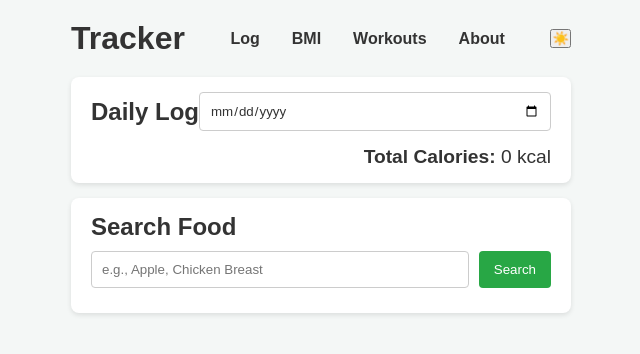
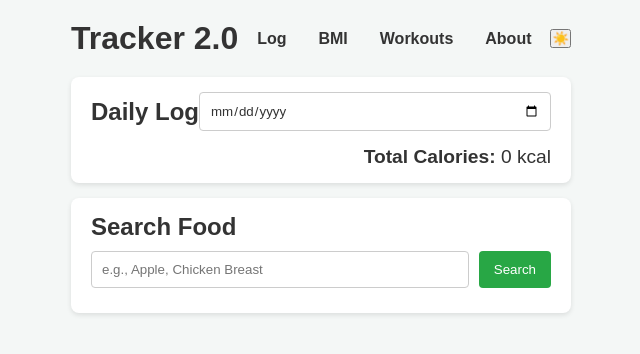
Before and after one commit to Swam-Htet-Paing/calorie-tracker, a plain HTML site: page frontend/html/index.html in a window 1280 px wide. Shown: the whole page, without its empty margins (319-959 px from the left). Drawn offline with Linux system fonts and the light colour scheme; no server answers.

Commit message:
Update index.html

```diff
--- a/frontend/html/index.html
+++ b/frontend/html/index.html
@@ -10,7 +10,7 @@
 <body>
   <div class="container">
     <header class="nav-container">
-      <h1>Tracker</h1>
+      <h1>Tracker 2.0</h1>
 
       <!-- Desktop Navigation -->
       <ul class="nav-links">
```
